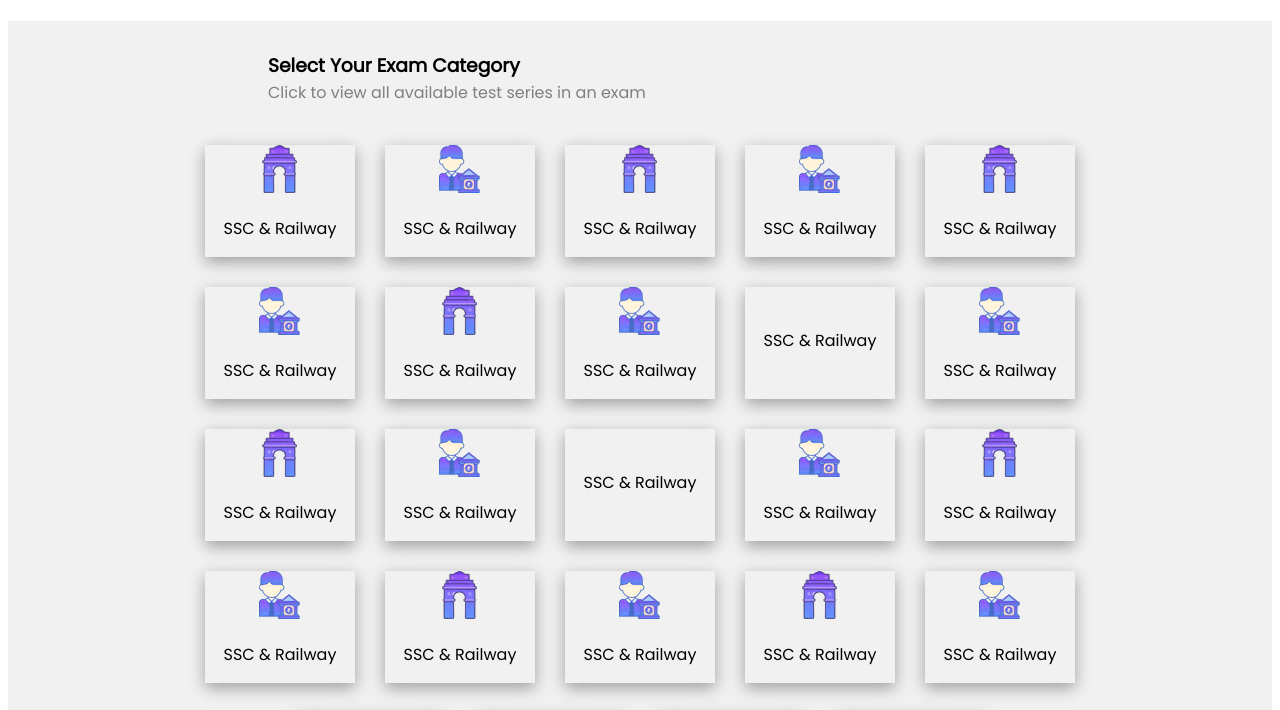
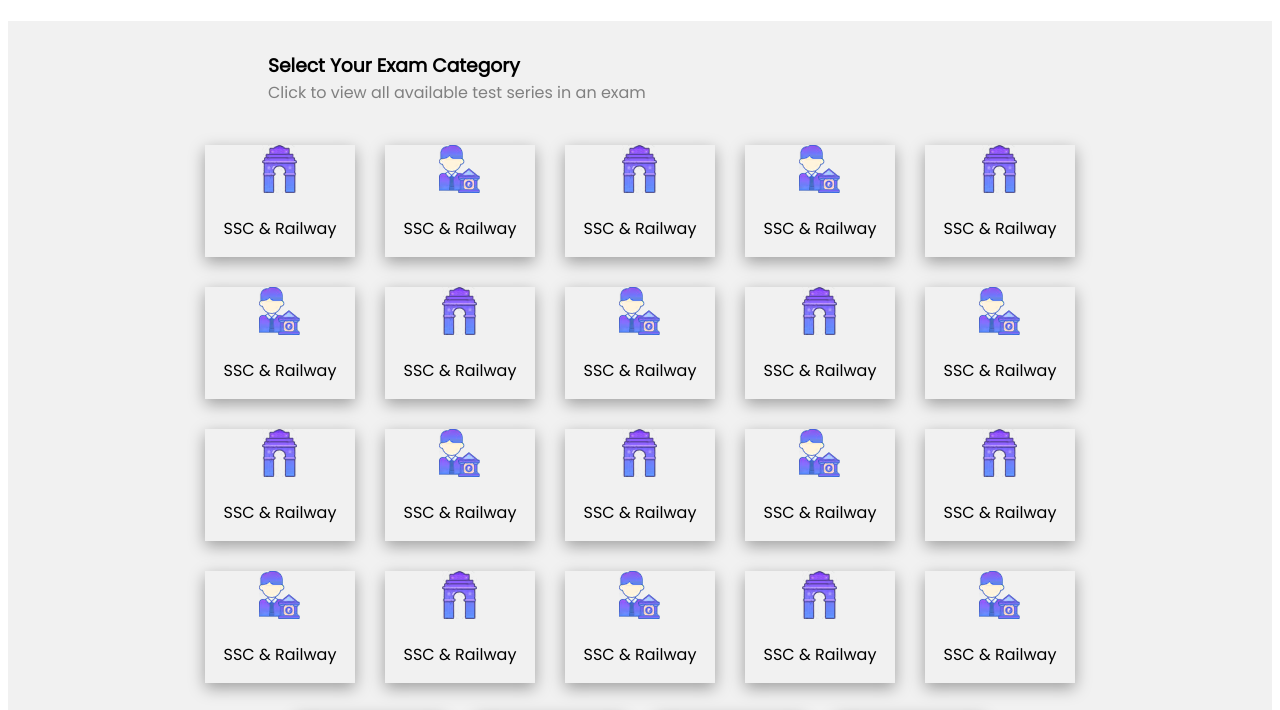
Before and after one commit to RonLog/ByjusExamPrepClone.edu, a plain HTML site: page byjusPractice.html in a window 1280 px wide. Shown: the part 74-784 px from the top of the page. Drawn offline with Linux system fonts and the light colour scheme.

Commit message:
fixed cached path from . to ./ in practice.html

```diff
--- a/byjusPractice.html
+++ b/byjusPractice.html
@@ -443,7 +443,7 @@
           <p>SSC & Railway</p>
         </div>
         <div class="exam_category_sub exam_category_sub1">
-          <img src=".img/byjus_examcategory1.avif" alt="" />
+          <img src="./img/byjus_examcategory1.avif" alt="" />
           <p>SSC & Railway</p>
         </div>
         <div class="exam_category_sub exam_category_sub1">
@@ -459,7 +459,7 @@
           <p>SSC & Railway</p>
         </div>
         <div class="exam_category_sub exam_category_sub1">
-          <img src=".img/byjus_examcategory1.avif" alt="" />
+          <img src="./img/byjus_examcategory1.avif" alt="" />
           <p>SSC & Railway</p>
         </div>
         <div class="exam_category_sub exam_category_sub1">
```
